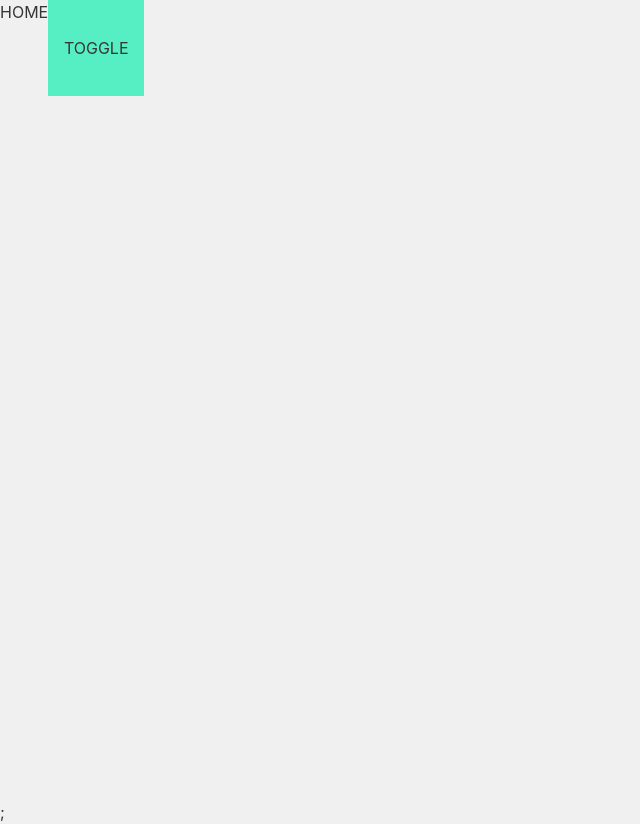
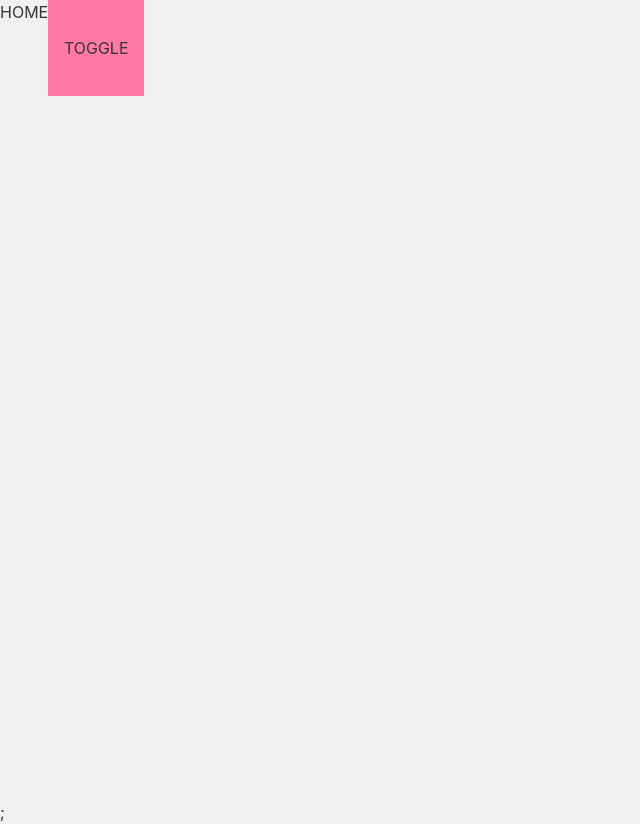
Before and after one commit to superbeom/boilerplate-nextjs, a Next.js app: page / in a window 1280 px wide. Shown: the whole page, without its empty margins (0-640 px from the left). Built offline with nearby package versions, Linux system fonts and the light colour scheme.

Commit message:
Update theme

```diff
--- a/pages/_app.tsx
+++ b/pages/_app.tsx
@@ -23,7 +23,7 @@ const App = ({ Component, pageProps }: AppProps) => {
 
   return (
     <div
-      className={`${theme === DARK ? "dark" : ""} bg-background text-content`}
+      className={`${theme === LIGHT ? "light" : "dark"} bg-background text-content`}
     >
       <Head>
         <title>Boilerplate</title>
--- a/styles/globals.css
+++ b/styles/globals.css
@@ -27,16 +27,16 @@ a {
 
 /* Theme */
 @layer base {
-  :root {
-    --primary: rgb(85, 239, 195);
-    --primary-40: rgba(85, 239, 195, 0.2);
+  .light {
+    --primary: rgb(253, 121, 168);
+    --primary-40: rgba(253, 121, 168, 0.4);
     --background: rgb(240, 240, 240);
     --content: rgb(54, 54, 54);
   }
 
   .dark {
-    --primary: rgb(253, 121, 168);
-    --primary-40: rgba(253, 121, 168, 0.2);
+    --primary: rgb(159, 224, 218);
+    --primary-40: rgba(159, 224, 218, 0.4);
     --background: rgb(54, 54, 54);
     --content: rgb(240, 240, 240);
   }
```
